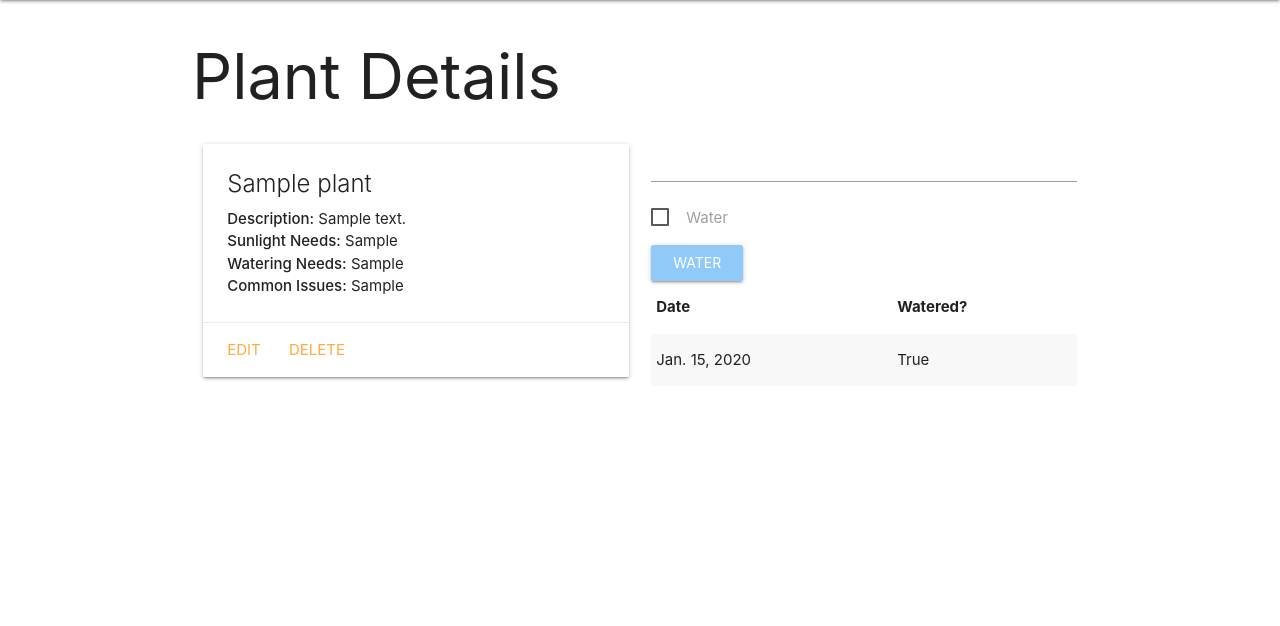
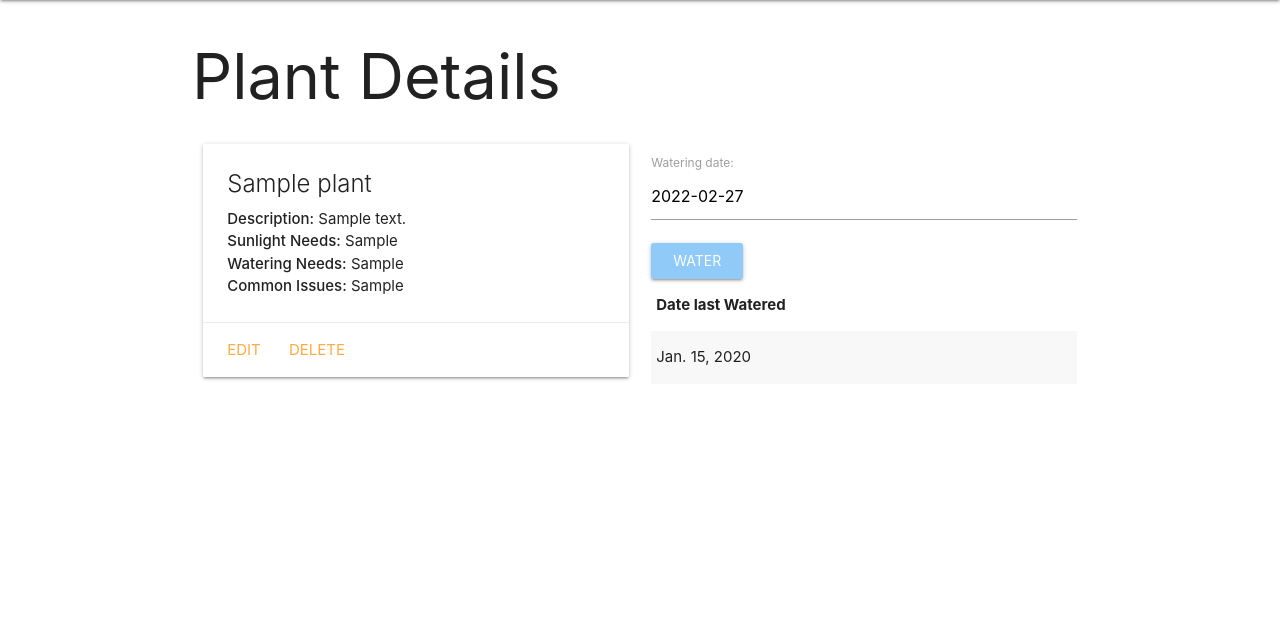
Before and after one commit to alainagossett/houseplant-django, a Django app: page /plants/1/ in a window 1280 px wide. Shown: the part 64-690 px from the top of the page. Run offline with Django 4.2, Linux system fonts and the light colour scheme; tables that the repository leaves empty hold one stand-in row (values such as "Sample post").

Commit message:
removes boolean from watering model

```diff
--- a/main_app/forms.py
+++ b/main_app/forms.py
@@ -4,4 +4,4 @@ from .models import Watering
 class WateringForm(ModelForm):
     class Meta:
         model = Watering
-        fields = ('date', 'watered')
+        fields = ('date',)
--- a/main_app/models.py
+++ b/main_app/models.py
@@ -19,7 +19,6 @@ class Plant(models.Model):
 
 class Watering(models.Model):
     date = models.DateField('watering date')
-    watered = models.BooleanField(default=False)
     plant = models.ForeignKey(Plant, on_delete=models.CASCADE)
 
     def __str__(self):
--- a/main_app/static/js/script.js
+++ b/main_app/static/js/script.js
@@ -7,17 +7,3 @@ M.Datepicker.init(dateEl, {
     setDefaultDate: true,
     autoClose: true
 });
-// document.addEventListener('DOMcontentLoaded', function() {
-//     var dateEl = document.querySelectorAll('.datepicker');
-//     var date = M.Datepicker.init(dateEl, {
-//         format: 'yyyy-mm-dd',
-//         defaultDate: new Date(),
-//         setDefaultDate: true,
-//         autoClose: true
-//     });
-// })
-
-
-const checkedEl = document.getElementById('id_watered');
-
-M.Checkbox.init(checkedEl);
--- a/main_app/templates/plants/detail.html
+++ b/main_app/templates/plants/detail.html
@@ -23,31 +23,19 @@
     <div class="col s6">
         <form action="{% url 'add_watering' plant.id %}" method="POST">
             {% csrf_token %}
-            <!-- {{ watering_form.as_p }} -->
-            <input type="text" class="datepicker">
-            <p>
-                <label>
-                    <input type="checkbox" />
-                    <span>Water</span>
-                </label>
-            </p>
+            {{ watering_form.as_p }}
             <input type="submit" class="waves-effect waves-light btn blue lighten-3" value="Water" />
         </form>
         <table class="striped">
             <thead>
                 <tr>
-                    <th>Date</th>
-                    <th>Watered?</th>
+                    <th>Date last Watered</th>
                 </tr>
             </thead>
             <tbody>
                 {% for watering in plant.watering_set.all %}
                 <tr>
                     <td>{{ watering.date }}</td>
-                    <td>{{ watering.watered }}</td>
-                    <!--TO DO: FIGURE OUT HOW TO MAKE CHECKBOX APPEAR ON PAGE
-                    it works if you add a <span> under the input field in the form
-                    -->
                 </tr>
                 {% endfor %}
             </tbody>
--- a/main_app/views.py
+++ b/main_app/views.py
@@ -1,5 +1,5 @@
 from django.shortcuts import redirect, render
-from .models import Plant
+from .models import Plant, Watering
 from .forms import WateringForm
 from django.views.generic.edit import CreateView, UpdateView, DeleteView
 
@@ -24,8 +24,9 @@ def plants_detail(request, plant_id):
 
 def add_watering(request, plant_id):
     form = WateringForm(request.POST)
-    if form.isvalid():
+    if form.is_valid():
         new_watering = form.save(commit=False)
+        Watering.objects.all().update()
         new_watering.plant_id = plant_id
         new_watering.save()
     return redirect('detail', plant_id=plant_id)
```
Also changed, not shown: main_app/migrations/0005_remove_watering_watered.py (added).
